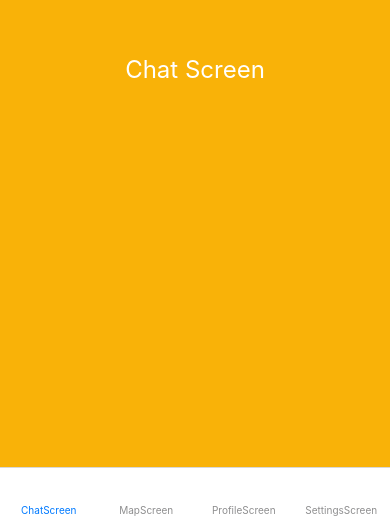
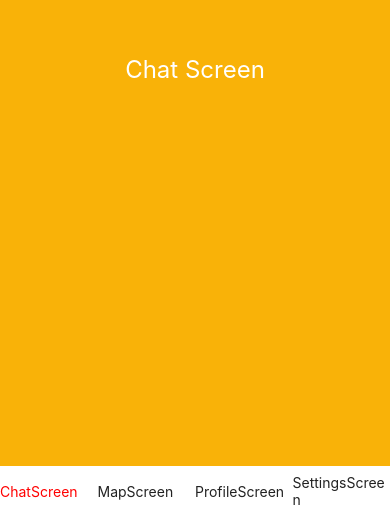
Before and after one commit to hernandezmarquina/TabNavigationCustom, a React Native app: screen / in a window 390 px wide. Shown: the part 328-844 px from the top of the page. Built offline with nearby package versions, Linux system fonts and the light colour scheme.

Commit message:
Create custom tabBar

```diff
--- a/App.tsx
+++ b/App.tsx
@@ -8,13 +8,22 @@
 import React from 'react';
 import {StatusBar, StyleSheet} from 'react-native';
 import {NavigationContainer} from '@react-navigation/native';
-import {createBottomTabNavigator} from '@react-navigation/bottom-tabs';
+import {
+  BottomTabNavigationOptions,
+  createBottomTabNavigator,
+} from '@react-navigation/bottom-tabs';
 import ChatScreen from './src/screens/ChatScreen';
 import MapScreen from './src/screens/MapScreen';
 import SettingsScreen from './src/screens/SettingsScreen';
 import ProfileScreen from './src/screens/ProfileScreen';
+import CustomTabBar from './src/screens/components/CustomTabBar';
 
 const Tab = createBottomTabNavigator();
+
+const screenOptions: BottomTabNavigationOptions = {
+  headerShown: false,
+  tabBarIconStyle: {display: 'none'},
+};
 
 function App(): JSX.Element {
   return (
@@ -25,10 +34,8 @@ function App(): JSX.Element {
         barStyle={'dark-content'}
       />
       <Tab.Navigator
-        screenOptions={{
-          headerShown: false,
-          tabBarIconStyle: {display: 'none'},
-        }}>
+        screenOptions={screenOptions}
+        tabBar={props => <CustomTabBar {...props} />}>
         <Tab.Screen name="ChatScreen" component={ChatScreen} />
         <Tab.Screen name="MapScreen" component={MapScreen} />
         <Tab.Screen name="ProfileScreen" component={ProfileScreen} />
@@ -38,13 +45,4 @@ function App(): JSX.Element {
   );
 }
 
-const styles = StyleSheet.create({
-  container: {
-    flex: 1,
-    alignContent: 'center',
-    justifyContent: 'center',
-    alignItems: 'center',
-  },
-});
-
 export default App;
--- /dev/null
+++ b/src/screens/components/CustomTabBar.tsx
@@ -0,0 +1,49 @@
+import React from 'react';
+import {BottomTabBarProps} from '@react-navigation/bottom-tabs';
+import {StyleSheet, Text, TouchableOpacity, View} from 'react-native';
+
+const CustomTabBar = (props: BottomTabBarProps) => {
+  return (
+    <View style={styles.tabsContainer}>
+      {props.state.routes.map((route, index) => {
+        const label = route.name;
+
+        const isFocused = props.state.index === index;
+
+        const onPress = () => {
+          const event = props.navigation.emit({
+            type: 'tabPress',
+            target: route.key,
+            canPreventDefault: true,
+          });
+
+          if (!isFocused && !event.defaultPrevented) {
+            props.navigation.navigate({name: route.name, merge: true});
+          }
+        };
+
+        return (
+          <TouchableOpacity
+            key={route.name}
+            onPress={onPress}
+            style={styles.tabContainer}>
+            <Text style={{color: isFocused ? 'red' : '#222'}}>{label}</Text>
+          </TouchableOpacity>
+        );
+      })}
+    </View>
+  );
+};
+
+const styles = StyleSheet.create({
+  tabsContainer: {
+    flexDirection: 'row',
+  },
+  tabContainer: {
+    flex: 1,
+    height: 50,
+    justifyContent: 'center',
+  },
+});
+
+export default CustomTabBar;
```
